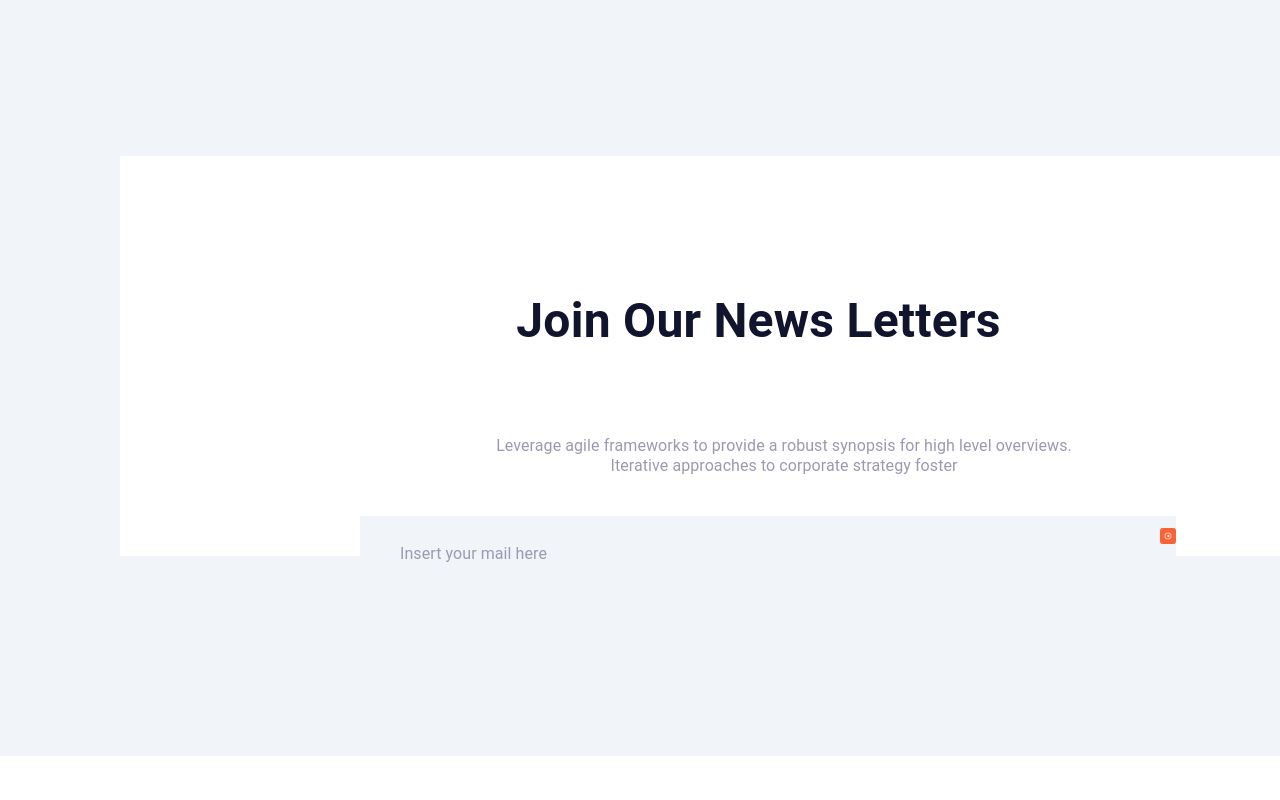
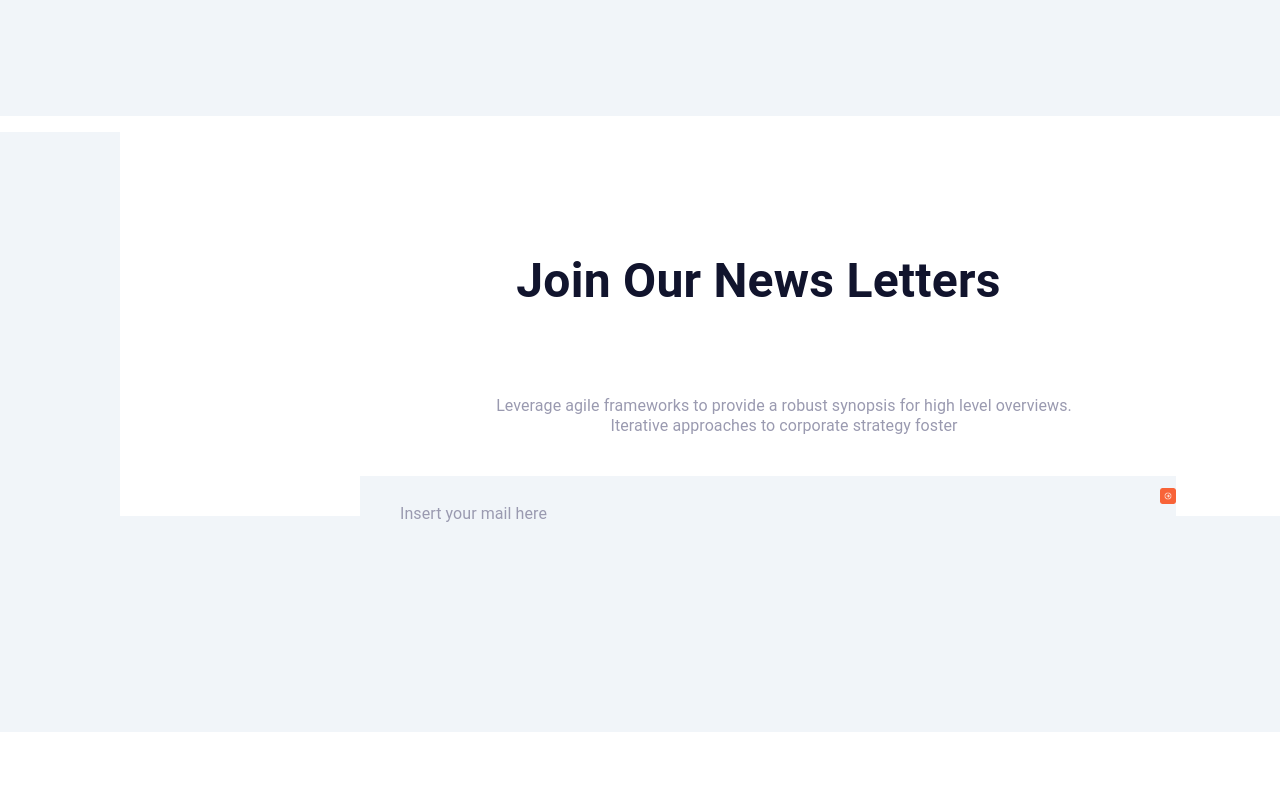
Before and after one commit to AdiS0928/Assignment, a Next.js app: page /Gallery in a window 1280 px wide. Shown: the part 4020-4820 px from the top of the page. Built offline with nearby package versions, Linux system fonts and the light colour scheme; no server answers.

Commit message:
Update index.tsx

```diff
--- a/pages/Gallery/index.tsx
+++ b/pages/Gallery/index.tsx
@@ -20,7 +20,7 @@ sed do eiusmod tempor incididunt ut labore et dolore magna aliqua."/>
         </div>
     <Premium text="Our Gallery"/>
 
-    <div className=' mt-[-5vh] ml-[20vh] bg-slate-100'>
+    <div className=' mt-[-10vh] ml-[20vh] bg-slate-100'>
     <Seller/>
     </div>
 
@@ -30,7 +30,7 @@ sed do eiusmod tempor incididunt ut labore et dolore magna aliqua."/>
     <div className='ml-[15vh] mt-[2ßvh]'>
     <News></News>
     </div>
-    <div className='w-[2440px] h-[600px] bg-slate-100 mt-[vh]'>
+    <div className='w-[2440px] h-[600px] bg-slate-100 mt-[2vh]'>
 
     </div>
 
```
